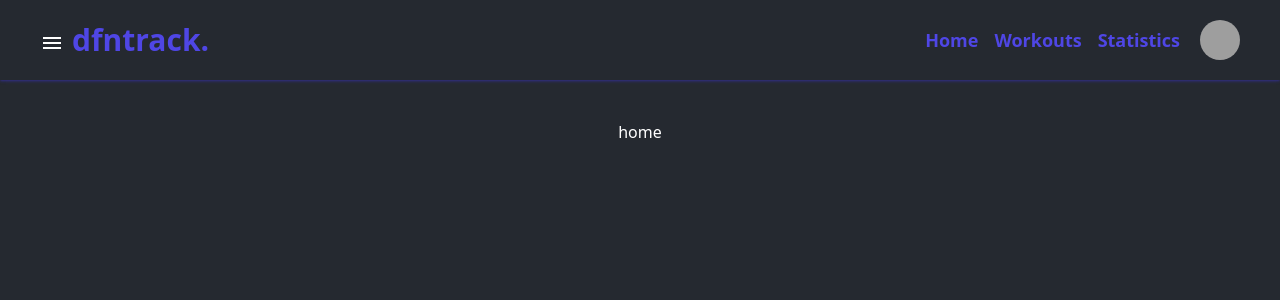
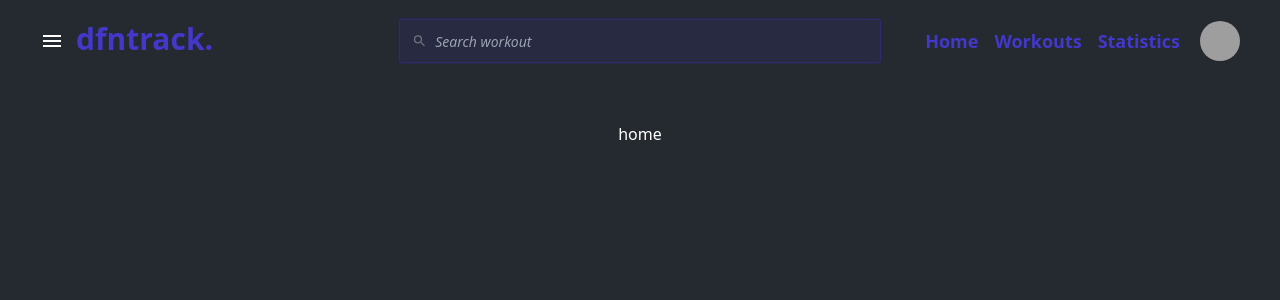
Before and after one commit to kdiffin/diffintrack, a Next.js app in the folder client/: page /home in a window 1280 px wide. Shown: the top 300 px of the page. Built offline with nearby package versions, Linux system fonts and the light colour scheme; no server answers; grey boxes are pictures that could not be loaded.

Commit message:
finalized input design

```diff
--- a/client/src/components/Navbar.tsx
+++ b/client/src/components/Navbar.tsx
@@ -11,25 +11,50 @@ import {
   MdLink,
   MdSettings,
   MdMenu,
+  MdSearch,
 } from "react-icons/md";
 
 import * as DropdownMenu from "@radix-ui/react-dropdown-menu";
+import Input from "./ui/Input";
+import { useRouter } from "next/router";
 
 function Navbar() {
+  const router = useRouter();
+
+  function searchWorkout(value: string) {
+    const url = {
+      ...router.query,
+      search: value,
+    };
+
+    router.replace(url, undefined, { shallow: true });
+  }
   return (
-    <header className="mb-10 bg-transparent px-6  py-5 shadow shadow-indigo-900">
+    <header className="mb-10 bg-transparent px-6  py-5  shadow-indigo-900">
       <nav className=" mx-auto flex items-center justify-between px-4">
-        <div className="flex items-center gap-2">
+        <div className="flex flex-[0.3]  items-center gap-3">
           <div>
-            <MdMenu size={24} className="mt-[5px]" />
+            <MdMenu size={24} className="" />
           </div>
 
           <Link href={"/home"}>
-            <h1 className="text-3xl font-bold text-indigo-600">dfntrack.</h1>
+            <h1 className="pb-1 text-3xl font-bold text-indigo-700">
+              dfntrack.
+            </h1>
           </Link>
         </div>
 
-        <div className="flex flex-1 items-center justify-end gap-4">
+        <div className="  flex-[0.4]">
+          <Input
+            icon={<MdSearch className="text-zinc-500" />}
+            setValue={(value) => searchWorkout(value as string)}
+            value={router.query.search}
+            placeholder="Search workout"
+            className="rounded-md px-3 py-[9px]"
+          />
+        </div>
+
+        <div className="flex flex-[0.3]  items-center justify-end gap-4">
           <NavbarItem title={"home"} />
           <NavbarItem title={"workouts"} />
           <NavbarItem title={"statistics"} />
@@ -49,7 +74,7 @@ function Navbar() {
 
 function NavbarItem({ title }: { title: string }) {
   return (
-    <button className="text-lg font-semibold capitalize text-indigo-600">
+    <button className="text-lg font-semibold capitalize text-indigo-700">
       {title}
     </button>
   );
--- a/client/src/components/ui/Input.tsx
+++ b/client/src/components/ui/Input.tsx
@@ -11,7 +11,7 @@ export default function Input(props: InputProps) {
     <div
       className={
         props.className +
-        " flex w-full items-center  gap-2 rounded-sm bg-zinc-700 p-2 focus-within:bg-zinc-600 focus-within:shadow-[0_0_0_2px] focus-within:shadow-neutral-500  hover:bg-zinc-600  "
+        " flex w-full items-center  gap-2 rounded-sm bg-indigo-900/20  p-2 shadow-[0_0_2px_1px]  shadow-indigo-900 focus-within:bg-indigo-900/30 focus-within:shadow-[0_0_0_2px] focus-within:shadow-indigo-600/50  hover:bg-indigo-900/30  "
       }
     >
       {props.icon ? props.icon : null}
```
